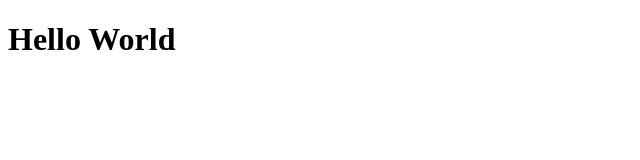
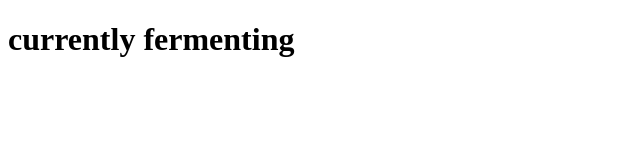
Before and after one commit to sarariman0/sarariman0.github.io, a plain HTML site: page index.html in a window 1280 px wide. Shown: the whole page, without its empty margins (0-640 px from the left). Drawn offline with Linux system fonts and the light colour scheme.

Commit message:
Update index.html

```diff
--- a/index.html
+++ b/index.html
@@ -1,2 +1,2 @@
 <!DOCTYPE html>
-<html><body><h1>Hello World</h1></body></html>
+<html><body><h1>currently fermenting</h1></body></html>
```
